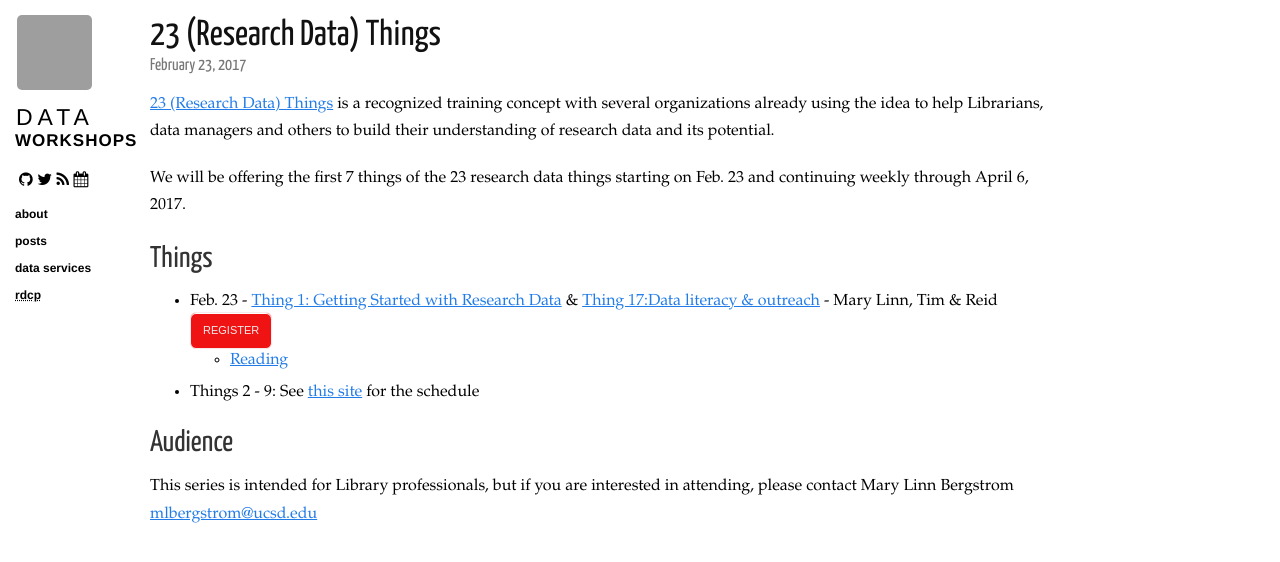
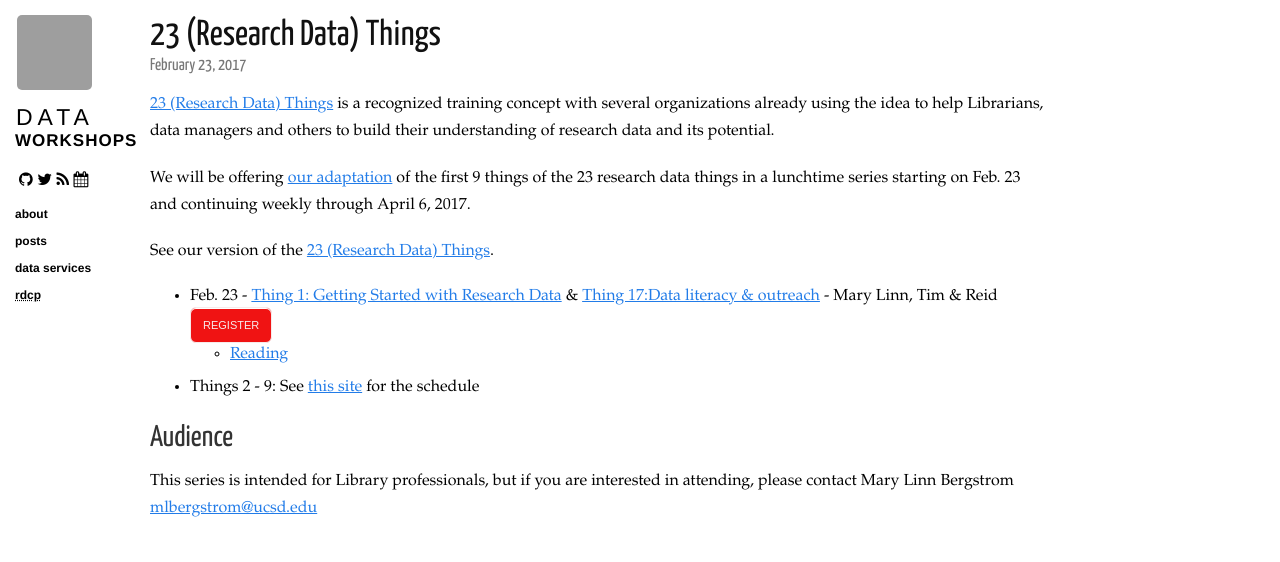
Before and after one commit to ucsdlib/workshops, a Jekyll site: the page built from _posts/2017-02-23-23-research-data-things.markdown, in a window 1280 px wide. Shown: the top 562 px of the page. Built offline with Jekyll 4.4.1, drawn with Linux system fonts in a browser that asks for light colours; nearby versions of some CDN libraries; grey boxes are pictures that could not be loaded.

Commit message:
updating things

```diff
--- a/_posts/2017-02-23-23-research-data-things.markdown
+++ b/_posts/2017-02-23-23-research-data-things.markdown
@@ -6,9 +6,9 @@ category: posts datamgmt
 
 [23 (Research Data) Things](http://www.ands.org.au/partners-and-communities/23-research-data-things) is a recognized training concept with several organizations already using the idea to help Librarians, data managers and others to build their understanding of research data and its potential.
 
-We will be offering the first 7 things of the 23 research data things starting on Feb. 23 and continuing weekly through April 6, 2017.
+We will be offering [our adaptation](https://ucsdlib.github.io/23-Research-Data-Things/) of the first 9 things of the 23 research data things in a lunchtime series starting on Feb. 23 and continuing weekly through April 6, 2017.
 
-## Things
+See our version of the [23 (Research Data) Things](https://ucsdlib.github.io/23-Research-Data-Things).
 
 *  Feb. 23 - [Thing 1: Getting Started with Research Data](https://ucsdlib.github.io/23-Research-Data-Things/01-introduction/) & [Thing  17:Data literacy & outreach](https://ucsdlib.github.io/23-Research-Data-Things/17-data-lit-outreach/) - Mary Linn, Tim & Reid <style type="text/css">
 .e2937679 { background-color:#F01313; border:1px solid #F01313; color: #F7EAEA!important; -moz-box-shadow:inset 0px 1px 0px 0px #ffffff; -webkit-box-shadow:inset 0px 1px 0px 0px #ffffff; box-shadow:inset 0px 1px 0px 0px #ffffff;font-size: 11px; font-family: arial; padding:6px 12px; display:inline-block;text-decoration:none; -moz-border-radius:6px; -webkit-border-radius:6px; border-radius:6px; border-color: #F7EAEA; } .e2937679:hover { background-color:#F7EAEA; color: #F01313!important; }</style><a href="http://ucsd.libcal.com/event/2937679" class="e2937679">REGISTER</a>
```
